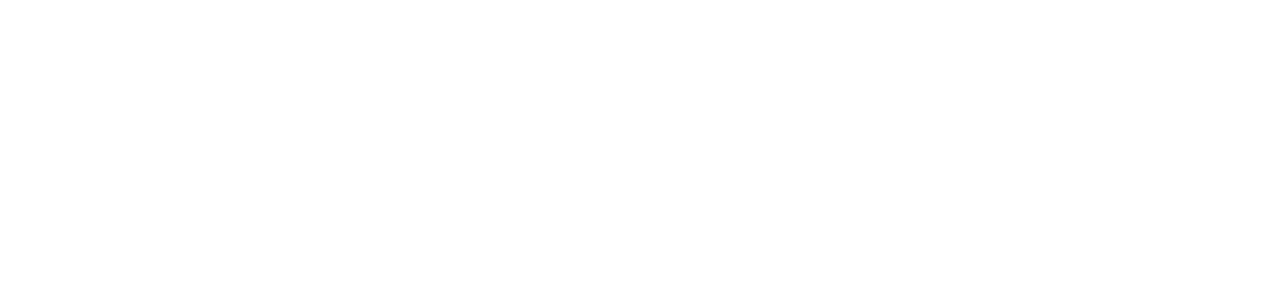
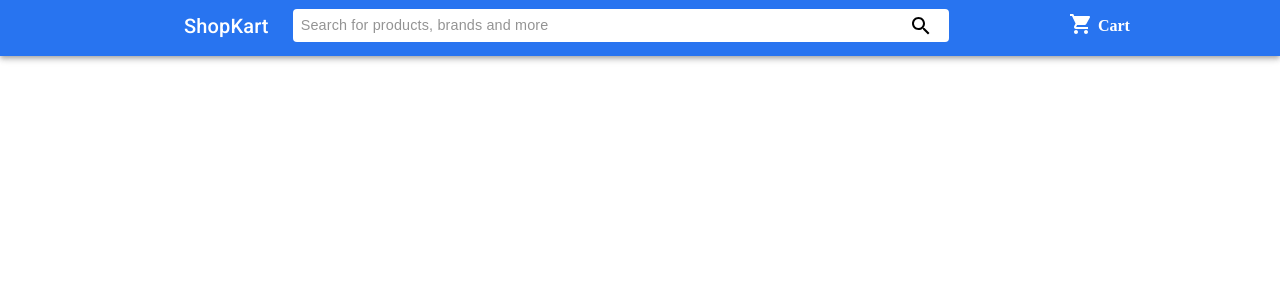
Before and after one commit to akrsh24/Ecommerce-app, a React (Create React App) app in the folder e-commerce/: page / in a window 1280 px wide. Shown: the top 300 px of the page. Built offline with nearby package versions, Linux system fonts and the light colour scheme.

Commit message:
Added Navbar changes

```diff
--- a/e-commerce/package.json
+++ b/e-commerce/package.json
@@ -10,7 +10,8 @@
     "@testing-library/user-event": "^7.1.2",
     "react": "^16.13.1",
     "react-dom": "^16.13.1",
-    "react-scripts": "3.4.3"
+    "react-scripts": "3.4.3",
+    "sass": "^1.26.11"
   },
   "scripts": {
     "start": "react-scripts start",
--- a/e-commerce/src/App.js
+++ b/e-commerce/src/App.js
@@ -1,9 +1,11 @@
 import React from 'react';
 import './App.css';
+import AppLayout from './components/AppLayout';
 
 function App() {
   return (
     <div>
+      <AppLayout />
     </div>
   );
 }
--- a/e-commerce/src/components/AppLayout.jsx
+++ b/e-commerce/src/components/AppLayout.jsx
@@ -1,7 +1,10 @@
 import React from 'react';
+import NavBar from './appbar/NavBar';
 
 const AppLayout = () => {
-
+    return (
+        <NavBar />
+    )
 }
 
 export default AppLayout;
--- a/e-commerce/src/components/appbar/NavBar.jsx
+++ b/e-commerce/src/components/appbar/NavBar.jsx
@@ -0,0 +1,108 @@
+import React from 'react';
+import { fade, makeStyles } from '@material-ui/core/styles';
+import AppBar from '@material-ui/core/AppBar';
+import Toolbar from '@material-ui/core/Toolbar';
+import Typography from '@material-ui/core/Typography';
+import InputBase from '@material-ui/core/InputBase';
+import SearchIcon from '@material-ui/icons/Search';
+import ShoppingCartIcon from '@material-ui/icons/ShoppingCart';
+
+const useStyles = makeStyles((theme) => ({
+    grow: {
+        display: "flex",
+        flexGrow: 1,
+    },
+    appBar: {
+        background: "#2874f0",
+        height: "56px",
+    },
+    toolbar: {
+        [theme.breakpoints.up('md')]: {
+            position: "absolute",
+            left: "150px",
+            minHeight: "51px",
+            margin: "0px 10px 0px 10px", // TRBL
+        }
+    },
+    title: {
+        display: 'none',
+        [theme.breakpoints.up('md')]: {
+            display: 'block',
+        },
+    },
+    search: {
+        position: 'relative',
+        borderRadius: theme.shape.borderRadius,
+        backgroundColor: fade(theme.palette.common.white, 1),
+        '&:hover': {
+            backgroundColor: fade(theme.palette.common.white, 0.25),
+        },
+        marginRight: theme.spacing(15),
+        marginLeft: 0,
+        width: '100%',
+        [theme.breakpoints.up('md')]: {
+            marginLeft: theme.spacing(3),
+            width: 'auto',
+        },
+    },
+    searchIcon: {
+        padding: theme.spacing(0, 2),
+        height: '100%',
+        position: 'absolute',
+        right: 0,
+        top: 0,
+        pointerEvents: 'none',
+        display: 'flex',
+        alignItems: 'center',
+        justifyContent: 'center',
+        color: "black"
+    },
+    inputRoot: {
+        color: 'inherit',
+    },
+    inputInput: {
+        padding: theme.spacing(1, 1, 1, 0),
+        // vertical padding + font size from searchIcon
+        paddingLeft: theme.spacing(1),
+        transition: theme.transitions.create('width'),
+        fontSize: "0.9em",
+        fontFamily: "Arial",
+        width: '100%',
+        [theme.breakpoints.up('md')]: {
+            width: '80ch',
+        },
+        color: "black"
+    }
+}));
+
+export default function PrimarySearchAppBar() {
+    const classes = useStyles();
+    return (
+        <div className={classes.grow}>
+            <AppBar position="static" className={classes.appBar}>
+                <Toolbar className={classes.toolbar}>
+                    <Typography className={classes.title} variant="h6" noWrap>
+                        ShopKart
+                    </Typography>
+                    <div className={classes.search}>
+                        <InputBase
+                            placeholder="Search for products, brands and more"
+                            classes={{
+                                root: classes.inputRoot,
+                                input: classes.inputInput,
+                            }}
+                            inputProps={{ 'aria-label': 'search' }}
+                        />
+                        <div className={classes.searchIcon}>
+                            <SearchIcon />
+                        </div>
+                    </div>
+                    <div>
+                        <ShoppingCartIcon />
+                        <span style={{ position: "relative", bottom: "5px", left: "5px", fontFamily: "Roboto sans-serif", fontSize: "16px", fontWeight:"bold" }}>Cart</span>
+                    </div>
+                </Toolbar>
+            </AppBar>
+        </div>
+    );
+}
--- a/e-commerce/src/index.css
+++ b/e-commerce/src/index.css
@@ -1,13 +1,8 @@
 body {
   margin: 0;
-  font-family: -apple-system, BlinkMacSystemFont, 'Segoe UI', 'Roboto', 'Oxygen',
-    'Ubuntu', 'Cantarell', 'Fira Sans', 'Droid Sans', 'Helvetica Neue',
-    sans-serif;
-  -webkit-font-smoothing: antialiased;
-  -moz-osx-font-smoothing: grayscale;
+  box-sizing: border-box;
 }
 
 code {
-  font-family: source-code-pro, Menlo, Monaco, Consolas, 'Courier New',
-    monospace;
+  font-family: source-code-pro, Menlo, Monaco, Consolas, "Courier New", monospace;
 }
```
Also changed, not shown: e-commerce/src/setupTests.js (deleted, +0 -5 lines), e-commerce/src/components/appbar/NavBar.scss (added).
